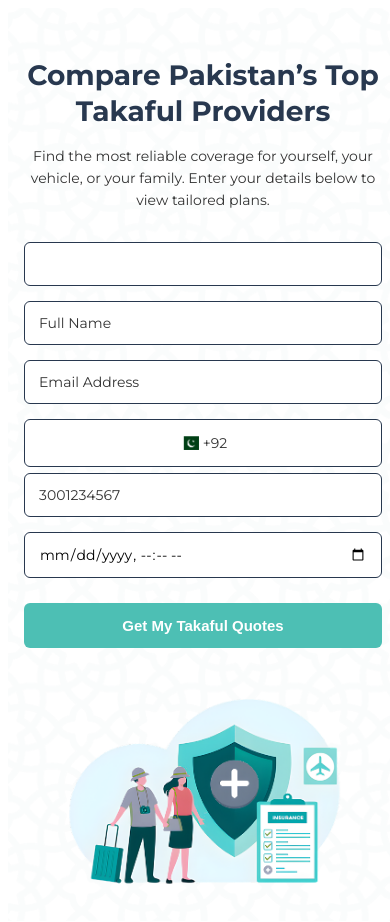
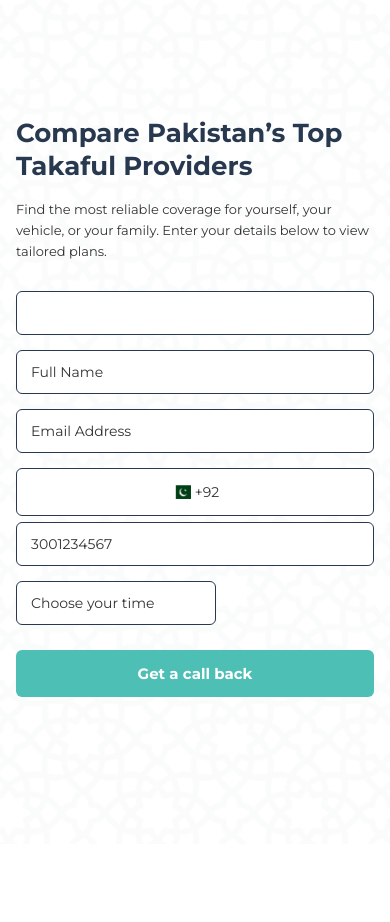
Before and after one commit to Kinzarasool257/insijam, a React (Create React App) app: page /form in a window 390 px wide. Shown: the top 922 px of the page. After the commit the page ends 844 px from the top, so only its background shows below. Built offline with nearby package versions, Linux system fonts and the light colour scheme.

Commit message:
responsiveness

```diff
--- a/package.json
+++ b/package.json
@@ -8,6 +8,7 @@
     "@testing-library/react": "^16.3.2",
     "@testing-library/user-event": "^13.5.0",
     "react": "^19.2.4",
+    "react-datepicker": "^9.1.0",
     "react-dom": "^19.2.4",
     "react-ga4": "^2.1.0",
     "react-router-dom": "^7.13.1",
--- a/src/App.js
+++ b/src/App.js
@@ -1,8 +1,8 @@
 import { BrowserRouter as Router, Routes, Route } from "react-router-dom";
-import LandingPage from "./pages/LandingPage";
-import FormPage from "./pages/FormPage";
-import ThankYou from "./pages/ThankYou";
 
+import LandingPage from "./pages/LandingPage/LandingPage";
+import FormPage from "./pages/FormPage/FormPage";
+import ThankYou from "./pages/ThankYou/ThankYou";
 
 function App() {
   return (
@@ -10,7 +10,7 @@
       <Routes>
         <Route path="/" element={<LandingPage />} />
         <Route path="/form" element={<FormPage />} />
-        <Route path="/thank-you" element={<ThankYou />} />
+        <Route path="/thankyou" element={<ThankYou />} />
       </Routes>
     </Router>
   );
--- a/src/index.css
+++ b/src/index.css
@@ -1,13 +1,57 @@
-/* body {
-  margin: 0;
-  font-family: -apple-system, BlinkMacSystemFont, 'Segoe UI', 'Roboto', 'Oxygen',
-    'Ubuntu', 'Cantarell', 'Fira Sans', 'Droid Sans', 'Helvetica Neue',
-    sans-serif;
-  -webkit-font-smoothing: antialiased;
-  -moz-osx-font-smoothing: grayscale;
+@import url("https://fonts.googleapis.com/css2?family=Inter:wght@300;400&family=Montserrat:wght@400;700&family=Open+Sans:wght@600&display=swap");
+* {
+  box-sizing: border-box;
 }
 
-code {
-  font-family: source-code-pro, Menlo, Monaco, Consolas, 'Courier New',
-    monospace;
-} */
+html,
+body {
+  width: 100%;
+  margin: 0;
+  padding: 0;
+  overflow-x: hidden;
+  font-family: "Montserrat", sans-serif;
+}
+
+/* Hide scrollbar */
+::-webkit-scrollbar {
+  display: none;
+}
+
+html,
+body {
+  scrollbar-width: none;
+  -ms-overflow-style: none;
+}
+
+/* ================= GLOBAL TYPOGRAPHY ================= */
+
+h1 {
+  font-size: clamp(28px, 4vw, 46px);
+  font-weight: 700;
+  color: #28384f;
+  margin: 0;
+}
+
+h2 {
+  font-size: clamp(22px, 3vw, 32px);
+  font-weight: 700;
+  color: #28384f;
+}
+
+p {
+  font-size: 16px;
+  line-height: 1.6;
+  color: #333;
+}
+
+/* Inputs Global */
+input,
+select,
+button {
+  font-family: "Montserrat", sans-serif;
+}
+
+/* Button base style */
+button {
+  cursor: pointer;
+}
--- a/src/index.js
+++ b/src/index.js
@@ -2,6 +2,7 @@
 import ReactDOM from "react-dom/client";
 import App from "./App";
 import { initGA } from "./analytics/ga";
+import "./index.css";   // GLOBAL CSS
 
 initGA();
 
--- a/src/pages/FormPage.css
+++ b/src/pages/FormPage/FormPage.css
@@ -2,14 +2,18 @@
 /* Prevent Horizontal Scroll */
 * {
   box-sizing: border-box;
+  margin: 0;
+  padding: 0;
 }
 
 html,
 body {
   width: 100%;
   overflow-x: hidden;
+  font-family: 'Arial', sans-serif;
 }
 
+/* Container */
 .form-container {
   overflow-x: hidden;
   min-height: 100vh;
@@ -31,40 +35,30 @@
   display: grid;
   grid-template-columns: minmax(0, 1fr) minmax(0, 1fr);
   gap: 60px;
-  align-items: center;
+  align-items: start;
 }
 
 /* Main Heading */
 .form-left h1 {
-  font-family: "Montserrat", sans-serif;
   font-size: 42px;
   font-weight: 700;
   color: #28384f;
   margin-bottom: 15px;
-
-  white-space: nowrap;      /* stay on one line on desktop */
+  white-space: nowrap;
 }
 
-@media (max-width: 900px) {
-  .form-left h1 {
-    white-space: normal;   /* allow wrapping on mobile */
-    font-size: 34px;
-  }
-}
-
-/* Paragraph */
 .form-left p {
-  font-family: "Montserrat", sans-serif;
   font-size: 15px;
   color: #333;
   margin-bottom: 30px;
   line-height: 1.6;
-  white-space: nowrap; /* allow wrapping */
+  white-space: normal;
 }
 
 /* Form Box */
 .form-box {
   max-width: 450px;
+  width: 100%;
 }
 
 /* Input Wrapper */
@@ -80,7 +74,6 @@
   border-radius: 6px;
   border: 1px solid #28384F;
   font-size: 14px;
-  font-family: "Montserrat", sans-serif;
   outline: none;
 }
 
@@ -89,12 +82,9 @@
   border-color: #4dbfb4;
 }
 
-/* Placeholder text styling */
 .form-group input::placeholder {
-  color: #333; /* same as input text */
+  color: #333;
   opacity: 1;
-  font-family: "Montserrat", sans-serif;
-  font-size: 14px;
 }
 
 /* Readonly */
@@ -109,7 +99,7 @@
   gap: 6px;
 }
 
-/* Country code + flag box styled like input */
+/* Country code + flag box */
 .phone-code-box {
   display: flex;
   align-items: center;
@@ -122,7 +112,6 @@
   border-radius: 6px;
   font-size: 14px;
   color: #333;
-  font-family: "Montserrat", sans-serif;
 
   height: 48px;
   min-width: 80px;
@@ -169,42 +158,35 @@
   font-size: 12px;
   color: red;
   margin-top: 4px;
-  font-family: "Montserrat", sans-serif;
+}
+
+/* Datepicker */
+.datepicker-input {
+  width: 100%;
+  padding: 12px;
+  border: 1px solid #ccc;
+  border-radius: 6px;
+  font-size: 16px;
 }
 
 /* Right Image */
 .form-right img {
-  width: 115%;           /* increased size */
-  max-width: 700px;      /* bigger max width */
+  width: 115%;           /* keep your original desktop size */
+  max-width: 700px;      /* original max width */
   height: auto;
   display: block;
-  margin: 120px auto 0;  /* moved down more */
+  margin: 120px auto 0;  /* move down slightly like original */
   transform: translateY(20px);
 }
 
 /* Responsive adjustments */
-@media (max-width: 900px) {
-  .form-wrapper {
-    grid-template-columns: 1fr;
-    text-align: center;
-  }
 
-  .form-box {
-    margin: auto;
-  }
-
-  .form-right img {
-    width: 90%;
-    max-width: 100%;
-    margin: 20px auto 0;
-    transform: translateY(10px);
-  }
-}
-@media (min-width: 601px) and (max-width: 1024px) {
-
+/* Medium screens (tablet) */
+@media (max-width: 1024px) {
   .form-wrapper {
     grid-template-columns: 1fr;
     gap: 40px;
+    justify-items: start;  /* form left aligned */
   }
 
   .form-left h1 {
@@ -222,10 +204,10 @@
     margin: 40px auto 0;
     transform: none;
   }
+}
 
-}
-@media (max-width: 600px) {
-
+/* Small screens (mobile) */
+@media (max-width: 768px) {
   .form-container {
     padding: 30px 16px;
   }
@@ -233,16 +215,15 @@
   .form-wrapper {
     grid-template-columns: 1fr;
     gap: 30px;
+    justify-items: start; /* keep form left aligned */
   }
 
   .form-left h1 {
     font-size: 28px;
-    white-space: normal; /* allow wrapping */
     line-height: 1.3;
   }
 
   .form-left p {
-    white-space: normal; /* allow wrapping */
     font-size: 14px;
   }
 
@@ -250,24 +231,65 @@
     max-width: 100%;
   }
 
-  .form-right img {
-    width: 85%;
-    max-width: 100%;
-    margin: 20px auto 0;
-    transform: none;
-  }
-
   .phone-wrapper {
     flex-direction: column;
     align-items: stretch;
   }
 
-  .phone-code-box {
-    width: 100%;
-  }
-
+  .phone-code-box,
   .phone-input {
     width: 100%;
   }
 
+  .form-right img {
+    display: none; /* hide image on small screens */
+  }
 }
+
+/* Extra small screens */
+@media (max-width: 480px) {
+  .form-left h1 {
+    font-size: 26px;
+  }
+
+  .form-left p {
+    font-size: 13px;
+  }
+}
+/* Device-specific fixes */
+
+/* 1️⃣ ASUS Zenbook Fold: center form, hide image */
+@media (max-width: 840px) and (min-width: 720px) {
+  .form-wrapper {
+    justify-items: center; /* center the form */
+  }
+
+  .form-right img {
+    display: none; /* hide the image */
+  }
+}
+
+/* 2️⃣ Nest Hub 7" (~1024px width): adjust image in front of form */
+@media (max-width: 1050px) and (min-width: 950px) {
+  .form-wrapper {
+    grid-template-columns: 1fr 1fr; /* keep two columns */
+    gap: 40px;
+  }
+
+  .form-right img {
+    width: 95%; /* scale down to fit */
+    max-width: 500px;
+    margin-top: 30%; /* move up to align with form */
+    transform: none;
+  }
+}
+
+/* 3️⃣ Nest Hub Max (~1280px width): prevent image cut-off */
+@media (max-width: 1300px) and (min-width: 1201px) {
+  .form-right img {
+    width: 100%; /* take full available space */
+    max-width: 650px; /* increase max-width slightly */
+    margin-top: 20%; /* align with form */
+    transform: none;
+  }
+}
--- a/src/pages/FormPage.jsx
+++ b/src/pages/FormPage/FormPage.jsx
@@ -1,12 +1,16 @@
 import { useLocation, useNavigate } from "react-router-dom";
 import { useEffect, useState } from "react";
-import { trackPageView, trackEvent } from "../analytics/ga";
+import { trackPageView, trackEvent } from "../../analytics/ga";
+import DatePicker from "react-datepicker";
+import "react-datepicker/dist/react-datepicker.css";
 
 import "./FormPage.css";
 
 const FormPage = () => {
   const location = useLocation();
   const navigate = useNavigate();
+
+const [selectedDate, setSelectedDate] = useState(null);
 
   const vehicleType = location.state?.vehicle || "";
 
@@ -162,20 +166,34 @@
 
               {/* Time */}
              <div className="form-group">
-                <input
-                  type="datetime-local"
-                  name="bestTime"
-                  value={formData.bestTime}
-                  onChange={handleChange}
+
+  <DatePicker
+    selected={selectedDate}
+    onChange={(date) => {
+      setSelectedDate(date);
+
+      setFormData({
+        ...formData,
+        bestTime: date
+      });
+    }}
+
+    showTimeSelect
+    timeIntervals={15}
+    dateFormat="MMMM d, yyyy h:mm aa"
+    placeholderText="Choose your time"
+    className="datepicker-input"
   />
+
   {errors.bestTime && (
     <div className="error">{errors.bestTime}</div>
   )}
+
 </div>
 
               {/* Button */}
               <button type="submit" className="submit-btn">
-                Get My Takaful Quotes
+                Get a call back
               </button>
 
             </form>
--- a/src/pages/LandingPage.jsx
+++ b/src/pages/LandingPage/LandingPage.jsx
@@ -1,6 +1,6 @@
 import { useEffect } from "react";
 import { useNavigate } from "react-router-dom";
-import { trackPageView, trackEvent } from "../analytics/ga";
+import { trackPageView, trackEvent } from "../../analytics/ga";
 
 import "./LandingPage.css";
 
--- a/src/pages/ThankYou.css
+++ /dev/null
@@ -1,66 +0,0 @@
-.thankyou-container {
-  height: 100vh;
-  overflow: hidden;
-
-  background: url("/public/images/insijam_background.png") no-repeat center;
-  background-size: cover;
-  background-position: center;
-  background-repeat: no-repeat;
-
-  display: flex;
-  flex-direction: column;
-  align-items: center;
-  justify-content: center;
-
-  text-align: center;
-  padding: 3vw 5%;
-  font-family: "Montserrat", sans-serif;
-  line-height: 1.5;
-}
-
-.thankyou-title {
-  font-size: clamp(28px, 6vw, 50px);
-  font-weight: 700;
-  color: #28384f;
-  margin-bottom: 1rem;
-}
-
-.thankyou-text {
-  font-size: clamp(14px, 2.5vw, 16px);
-  color: #28384f;
-  margin-bottom: 3rem;
-  max-width: 90%;
-}
-
-.thankyou-subtitle {
-  font-size: clamp(22px, 5vw, 28px);
-  font-weight: 700;
-  color: #28384f;
-  margin-bottom: 0.5rem;
-}
-
-.thankyou-subtext {
-  font-size: clamp(14px, 2.5vw, 16px);
-  color: #28384f;
-  max-width: 700px;
-  margin-bottom: 1.5rem;
-}
-
-.qr-wrapper {
-  padding: 2vw;
-  margin-bottom: 1rem;
-}
-
-.qr-image {
-  width: clamp(180px, 40vw, 254px);
-  height: auto;
-  background-color: #ffffff;
-  padding: 10px;
-  border-radius: 8px;
-}
-
-.scan-text {
-  font-size: clamp(24px, 5vw, 33px);
-  color: #28384f;
-  line-height: 1.2;
-}
--- /dev/null
+++ b/src/pages/ThankYou/ThankYou.css
@@ -0,0 +1,87 @@
+.thankyou-container {
+  min-height: 100vh;
+  width: 100%;
+
+  background: url("/public/images/insijam_background.png") no-repeat center;
+  background-size: cover;
+
+  display: flex;
+  flex-direction: column;
+  align-items: center;
+  justify-content: center;
+
+  text-align: center;
+  padding: clamp(20px, 4vh, 40px) 5%;
+  line-height: 1.4;
+
+  overflow-y: auto;
+}
+
+.thankyou-title {
+  font-size: clamp(26px, 4vw, 46px);
+  font-weight: 700;
+  color: #28384f;
+  margin-bottom: clamp(8px, 2vh, 18px);
+}
+
+.thankyou-text {
+  font-size: clamp(14px, 1.8vw, 16px);
+  color: #28384f;
+  margin-bottom: clamp(12px, 3vh, 24px);
+  max-width: 700px;
+}
+
+.thankyou-subtitle {
+  font-size: clamp(20px, 3vw, 28px);
+  font-weight: 700;
+  color: #28384f;
+  margin-bottom: 6px;
+}
+
+.thankyou-subtext {
+  font-size: clamp(14px, 1.8vw, 16px);
+  color: #28384f;
+  max-width: 650px;
+  margin-bottom: clamp(12px, 3vh, 20px);
+}
+
+.qr-wrapper {
+  padding: clamp(8px, 2vw, 16px);
+  margin-bottom: clamp(10px, 2vh, 16px);
+}
+
+.qr-image {
+  width: clamp(160px, 22vw, 240px);
+  height: auto;
+  background-color: #ffffff;
+  padding: 10px;
+  border-radius: 8px;
+}
+
+.scan-text {
+  font-size: clamp(20px, 3vw, 32px);
+  color: #28384f;
+  line-height: 1.2;
+}
+@media (max-height: 650px) {
+  .thankyou-title {
+    font-size: 28px;
+  }
+
+  .thankyou-subtitle {
+    font-size: 20px;
+  }
+
+  .qr-image {
+    width: 160px;
+  }
+
+  .scan-text {
+    font-size: 20px;
+  }
+
+  .thankyou-text,
+  .thankyou-subtext {
+    font-size: 14px;
+  }
+}
--- a/src/pages/ThankYou.jsx
+++ b/src/pages/ThankYou/ThankYou.jsx
@@ -1,16 +1,11 @@
 import { useEffect } from "react";
-import { trackPageView, trackEvent } from "../analytics/ga";
+import { trackPageView, trackEvent } from "../../analytics/ga";
 import "./ThankYou.css";
 
 const ThankYou = () => {
   useEffect(() => {
     trackPageView("/thank-you");
     trackEvent("Reached Thank You Page");
-
-    document.body.style.overflow = "hidden";
-    return () => {
-      document.body.style.overflow = "auto";
-    };
   }, []);
 
   return (
@@ -20,7 +15,8 @@
       </h1>
 
       <p className="thankyou-text">
-        We’ve received your details. Our support agent will contact you as per your shared availability.
+        We’ve received your details. Our support agent will contact you as per
+        your shared availability.
       </p>
 
       <h2 className="thankyou-subtitle">
```
Also changed, not shown: src/pages/LandingPage/LandingPage.css (renamed from src/pages/LandingPage.css, +61 -2 lines), 1 other file (tests, documents, lock files or other folders). Lines whose indentation alone changed are shown as unchanged.
